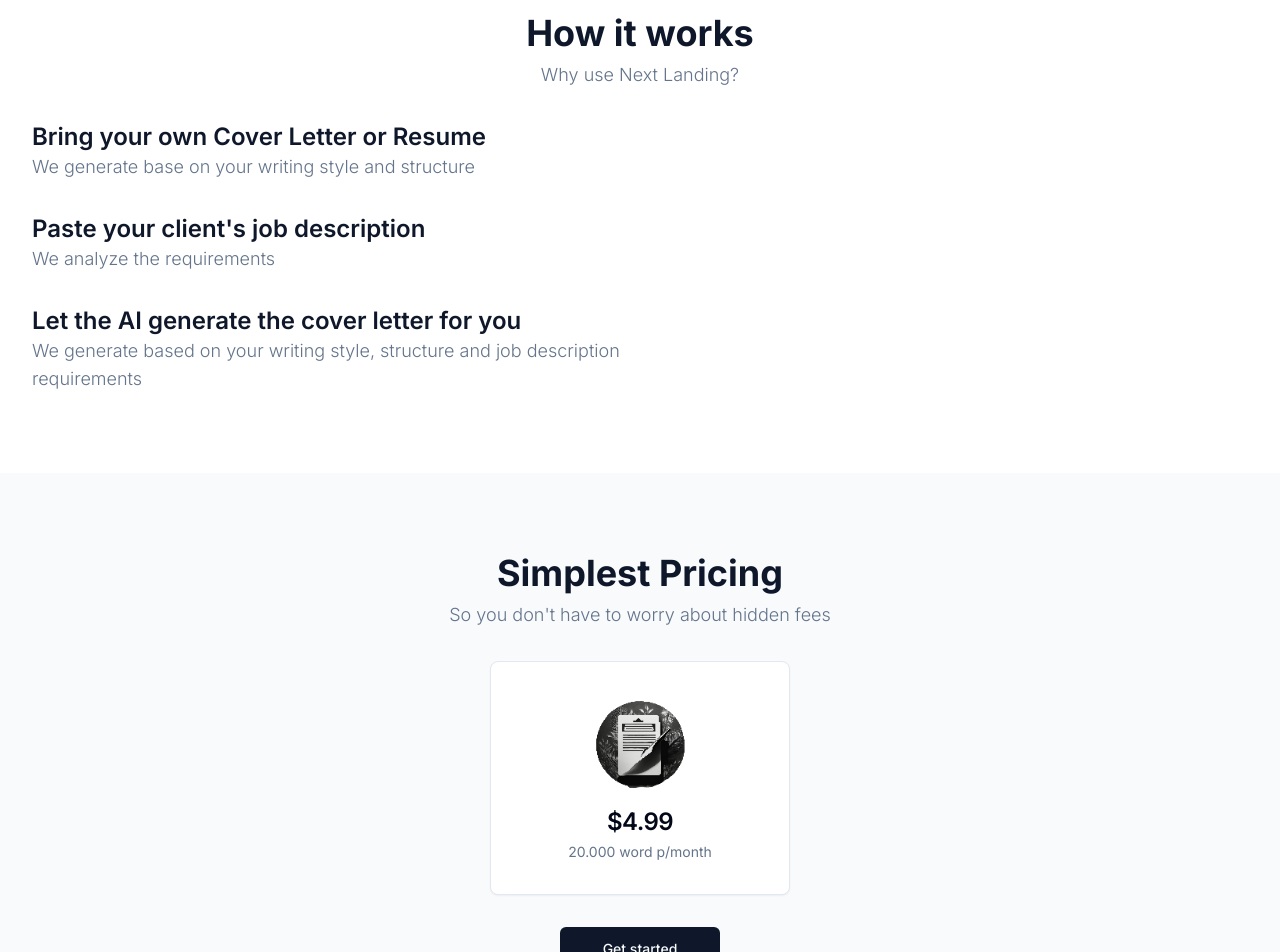
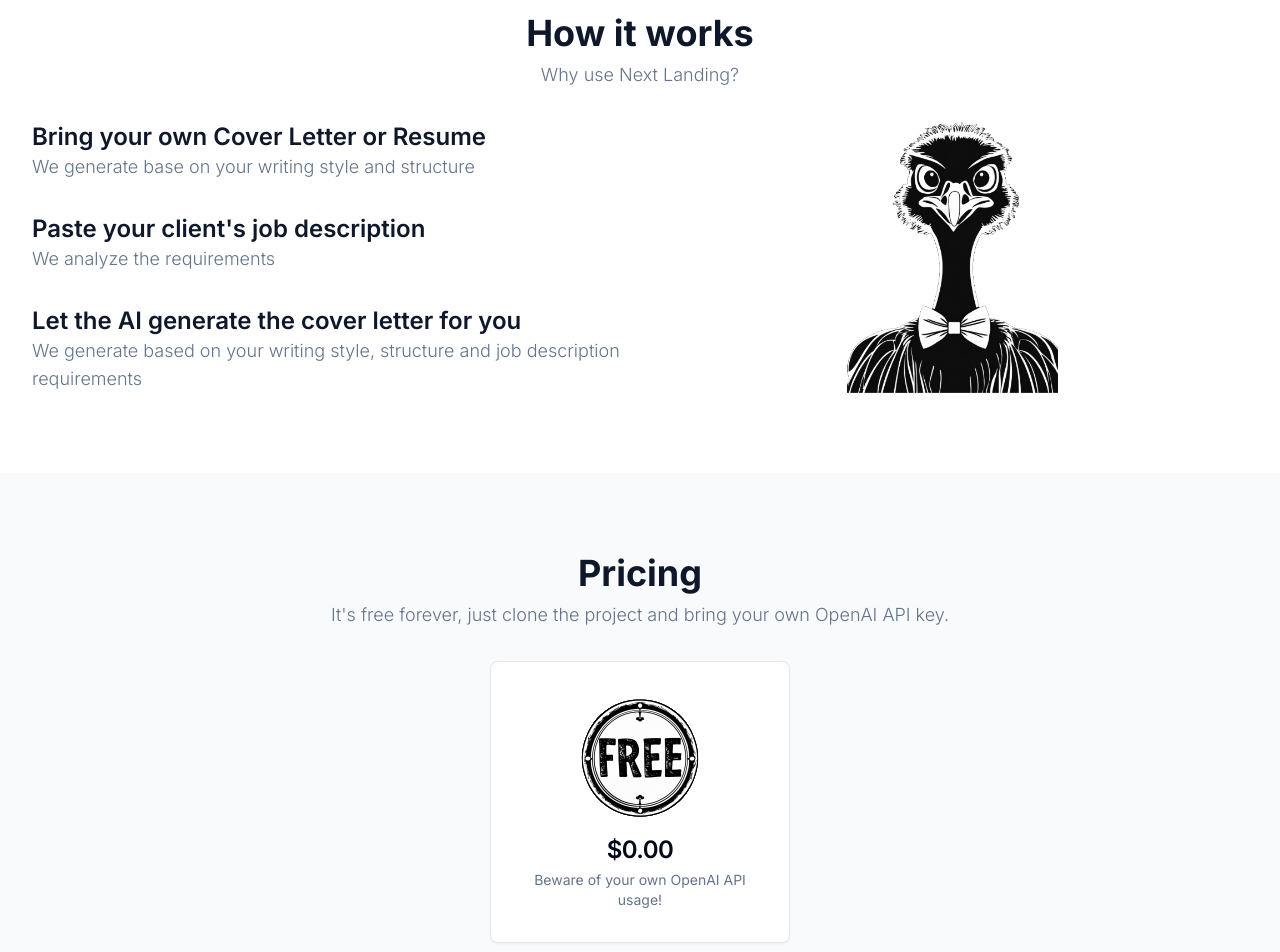
Before and after one commit to nukkerone/better-cover-letter, a Next.js app: page / in a window 1280 px wide. Shown: the part 1020-1972 px from the top of the page. Built offline with nearby package versions, Linux system fonts and the light colour scheme.

Commit message:
Landing updates

```diff
--- a/components/pages/feature-cards.tsx
+++ b/components/pages/feature-cards.tsx
@@ -23,11 +23,11 @@ export default function FeatureCards() {
             >
               {cards.image !== "" ? (
                 <div className="flex items-center justify-center">
-                  <div className="flex flex-1 bg-white">
+                  <div className="flex flex-1">
                     <Image
                       src={cards.image}
-                      width={100}
-                      height={100}
+                      width={128}
+                      height={128}
                       alt="Card image"
                     />
                   </div>
--- a/components/pages/features.tsx
+++ b/components/pages/features.tsx
@@ -42,11 +42,12 @@ export default function Features() {
           ))}
         </div>
         {features.image && <div
-          className="md:border"
+          className=""
           style={{
             backgroundImage: `url(${features.image})`,
             backgroundRepeat: `no-repeat`,
-            backgroundSize: `cover`,
+            backgroundSize: `contain`,
+            backgroundPosition: `center 0`,
           }}
         ></div>}
       </div>
--- a/config/contents.ts
+++ b/config/contents.ts
@@ -14,13 +14,13 @@ export const heroHeader: HeroHeader = {
 }
 
 export const featureCards: ContentSection = {
-  header: `Simplest Pricing`,
-  subheader: `So you don't have to worry about hidden fees`,
+  header: `Pricing`,
+  subheader: `It's free forever, just clone the project and bring your own OpenAI API key.`,
   content: [
     {
-      text: `$4.99`,
-      subtext: `20.000 word p/month`,
-      image: `/cover-letter-icon.png`,
+      text: `$0.00`,
+      subtext: `Beware of your own OpenAI API usage!`,
+      image: `/free.png`,
     },
   ],
 }
@@ -28,7 +28,7 @@ export const featureCards: ContentSection = {
 export const features: ContentSection = {
   header: `How it works`,
   subheader: `Why use Next Landing?`,
-  // image: `/features-img.webp`,
+  image: `/ostrich.png`,
   content: [
     {
       text: `Bring your own Cover Letter or Resume`,
```
Also changed, not shown: public/free.png (added), public/ostrich.png (added).
